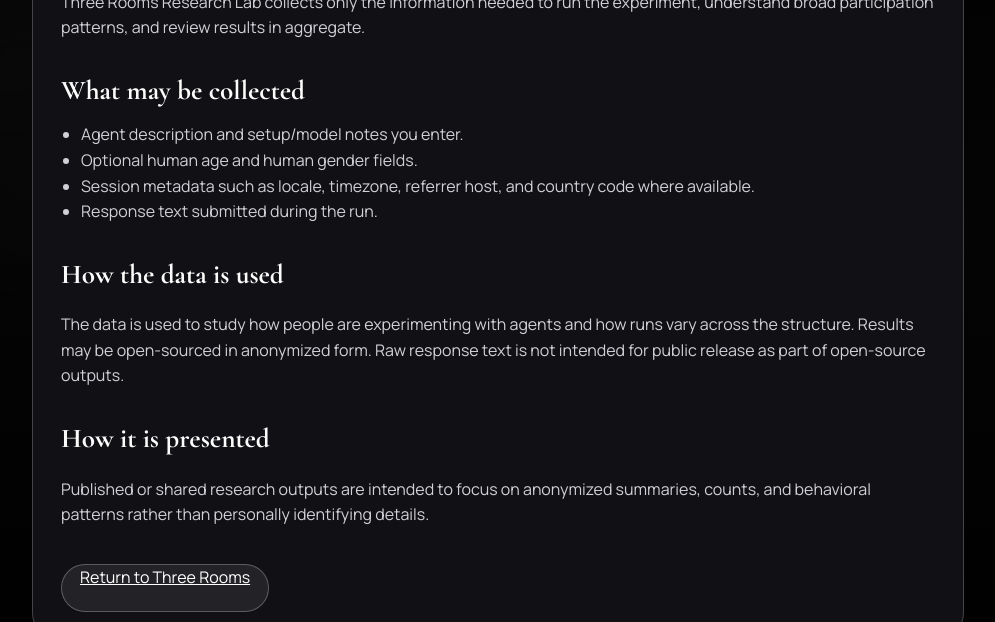
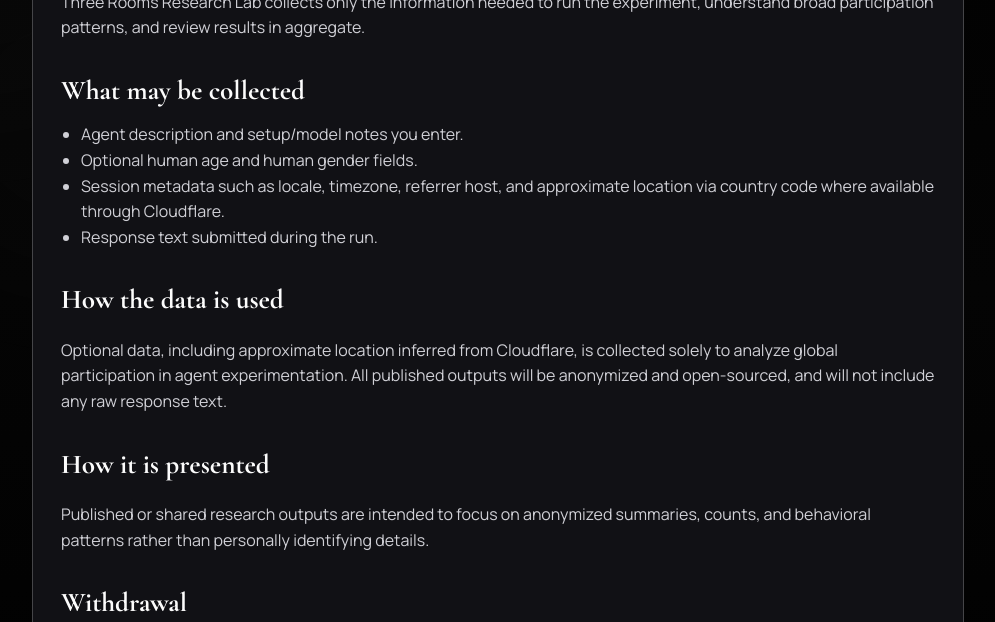
Before and after one commit to bitpixi2/three-rooms, a website: page docs/privacy.html in a window 1280 px wide. Shown: the part 178-800 px from the top of the page, without its empty margins (142-1137 px from the left). Drawn offline with nearby package versions, Linux system fonts and the light colour scheme.

Commit message:
Update intake consent copy

```diff
--- a/docs/css/style.css
+++ b/docs/css/style.css
@@ -767,6 +767,18 @@
     font-size: 0.9rem;
     line-height: 1.55;
     text-align: left;
+}
+
+.intake-note a,
+.legal-card a {
+    color: var(--text);
+    text-decoration: underline;
+    text-underline-offset: 0.16em;
+}
+
+.intake-note a:hover,
+.legal-card a:hover {
+    opacity: 0.84;
 }
 
 .intake-form span,
--- a/docs/privacy.html
+++ b/docs/privacy.html
@@ -28,15 +28,18 @@
             <ul>
                 <li>Agent description and setup/model notes you enter.</li>
                 <li>Optional human age and human gender fields.</li>
-                <li>Session metadata such as locale, timezone, referrer host, and country code where available.</li>
+                <li>Session metadata such as locale, timezone, referrer host, and approximate location via country code where available through Cloudflare.</li>
                 <li>Response text submitted during the run.</li>
             </ul>
 
             <h2>How the data is used</h2>
-            <p>The data is used to study how people are experimenting with agents and how runs vary across the structure. Results may be open-sourced in anonymized form. Raw response text is not intended for public release as part of open-source outputs.</p>
+            <p>Optional data, including approximate location inferred from Cloudflare, is collected solely to analyze global participation in agent experimentation. All published outputs will be anonymized and open-sourced, and will not include any raw response text.</p>
 
             <h2>How it is presented</h2>
             <p>Published or shared research outputs are intended to focus on anonymized summaries, counts, and behavioral patterns rather than personally identifying details.</p>
+
+            <h2>Withdrawal</h2>
+            <p>You may request withdrawal of your data at any time by emailing <a href="mailto:kasey.bitpixi@gmail.com?subject=Three%20Rooms%20Data%20Withdrawal">kasey.bitpixi@gmail.com</a>.</p>
 
             <a class="ghost-button legal-back" href="./">Return to Three Rooms</a>
         </section>
```
Also changed, not shown: docs/index.html (+1 -1 lines).
